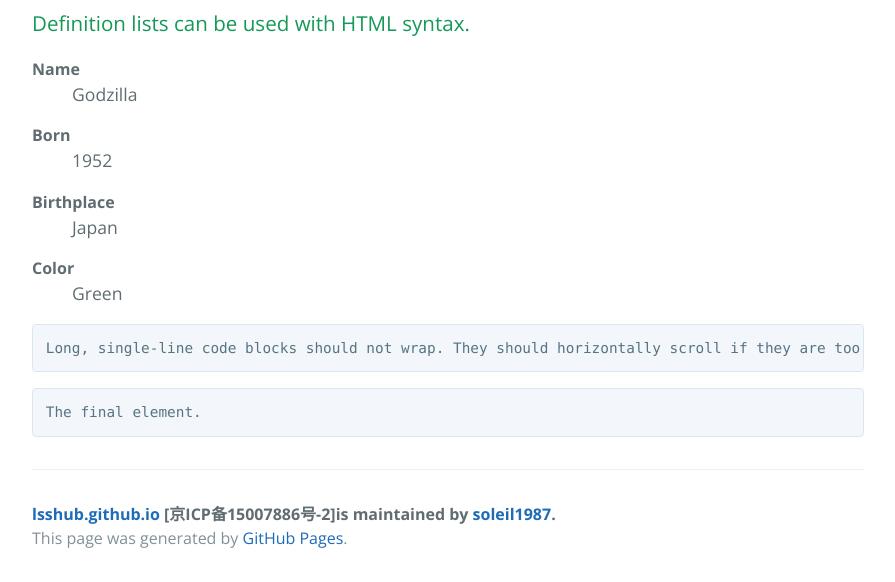
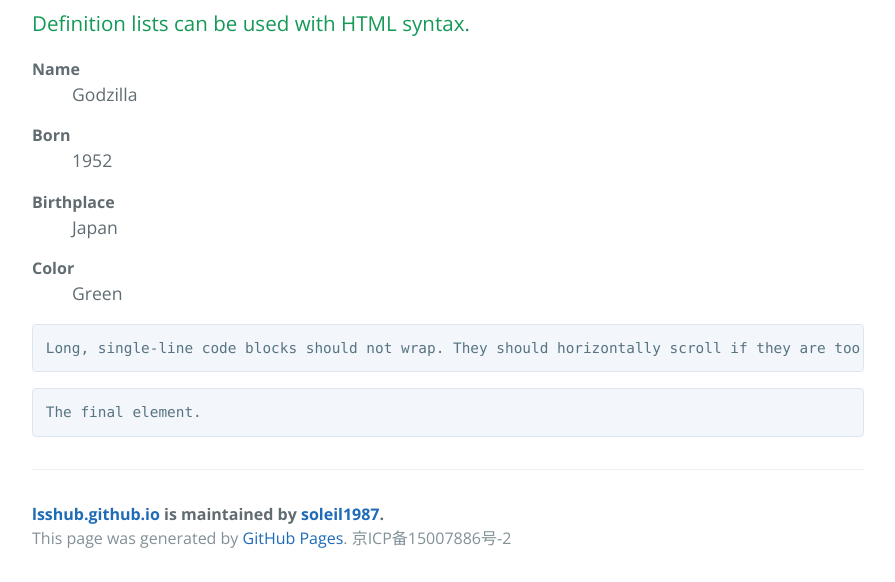
Before and after one commit to soleil1987/lsshub.github.io, a Jekyll site: the page built from index.md, in a window 1280 px wide and 900 px high, scrolled down 3190 px, cut to the strip 318-900 px from the top of the window. Shown: the whole strip, without its empty margins (192-1087 px from the left). Built offline with Jekyll 4.4.1, drawn with Linux system fonts in a browser that asks for light colours; some of the changed text lies outside the part shown.

Commit message:
modify icp

```diff
--- a/_config.yml
+++ b/_config.yml
@@ -1,5 +1,5 @@
 title: lsshub
 description: A place for lss fans.
-show_downloads: true
+show_downloads: false
 google_analytics:
 theme:
--- a/_layouts/default.html
+++ b/_layouts/default.html
@@ -27,9 +27,10 @@
 
       <footer class="site-footer">
         {% if site.github.is_project_page %}
-          <span class="site-footer-owner"><a href="{{ site.github.repository_url }}">{{ site.github.repository_name }}</a> [京ICP备15007886号-2]is maintained by <a href="{{ site.github.owner_url }}">{{ site.github.owner_name }}</a>.</span>
+          <span class="site-footer-owner"><a href="{{ site.github.repository_url }}">{{ site.github.repository_name }}</a> is maintained by <a href="{{ site.github.owner_url }}">{{ site.github.owner_name }}</a>.</span>
         {% endif %}
         <span class="site-footer-credits">This page was generated by <a href="https://pages.github.com">GitHub Pages</a>.</span>
+        <span class=" site-footer-credits">京ICP备15007886号-2</span>
       </footer>
     </section>
 
```
